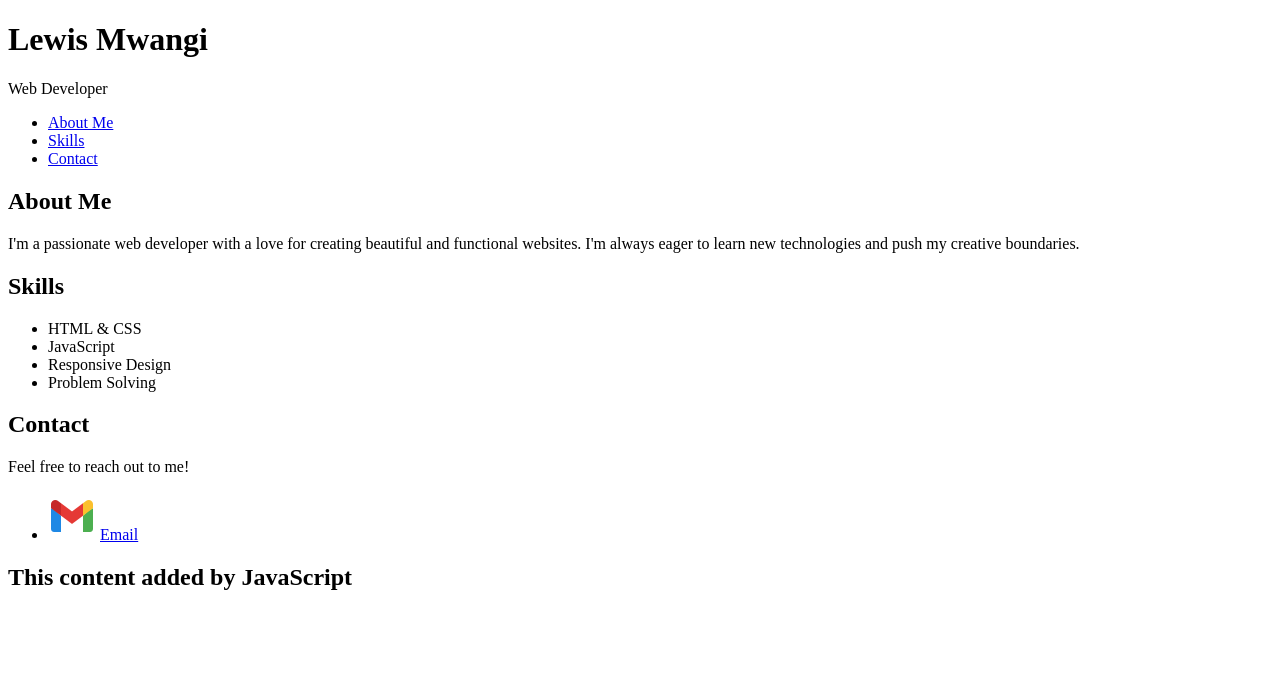
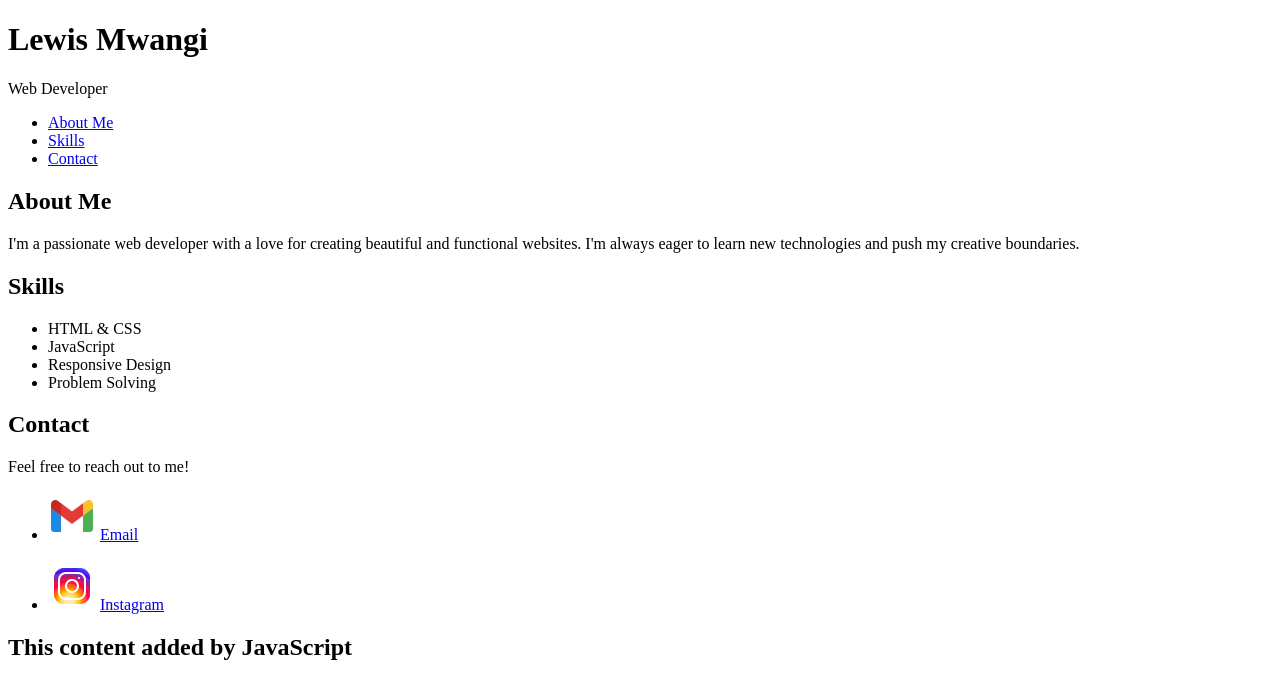
Before and after one commit to Wambuguu/Lewis-Playground, a plain HTML site: page index.html in a window 1280 px wide. Drawn offline with Linux system fonts and the light colour scheme.

Commit message:
Add instagram icon and a href

```diff
--- a/index.html
+++ b/index.html
@@ -41,6 +41,13 @@
       <ul>
         <li><img src="gmail icon.png">
           <a href="mailto:wambugulewis20@gmail.com">Email</a>
+        </li><br>
+        <li><img src="instagram icon.png">
+          <a href="https://www.instagram.com/_winx.ky_">Instagram</a>
+        </li>
+      </ul>
+    </section>
+  </main>
 
   <script src="script.js"></script>
 </body>
```
